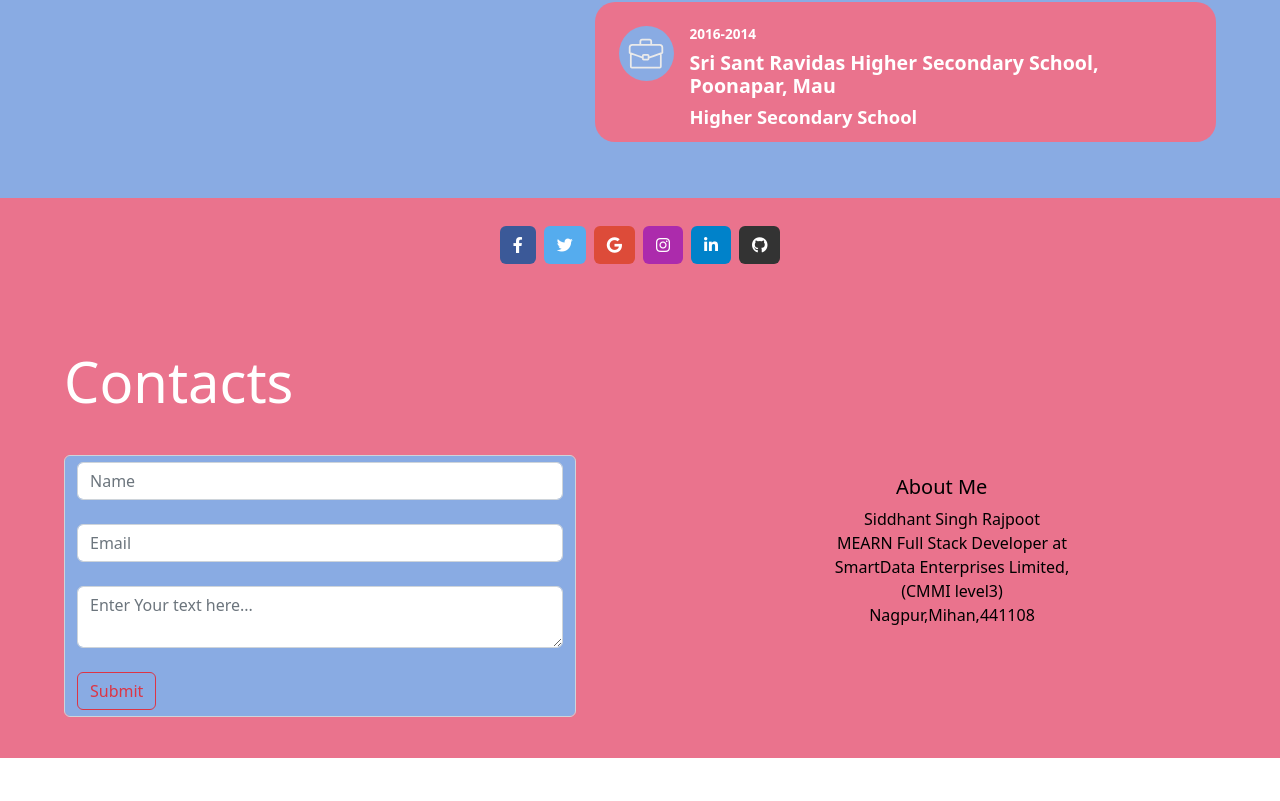
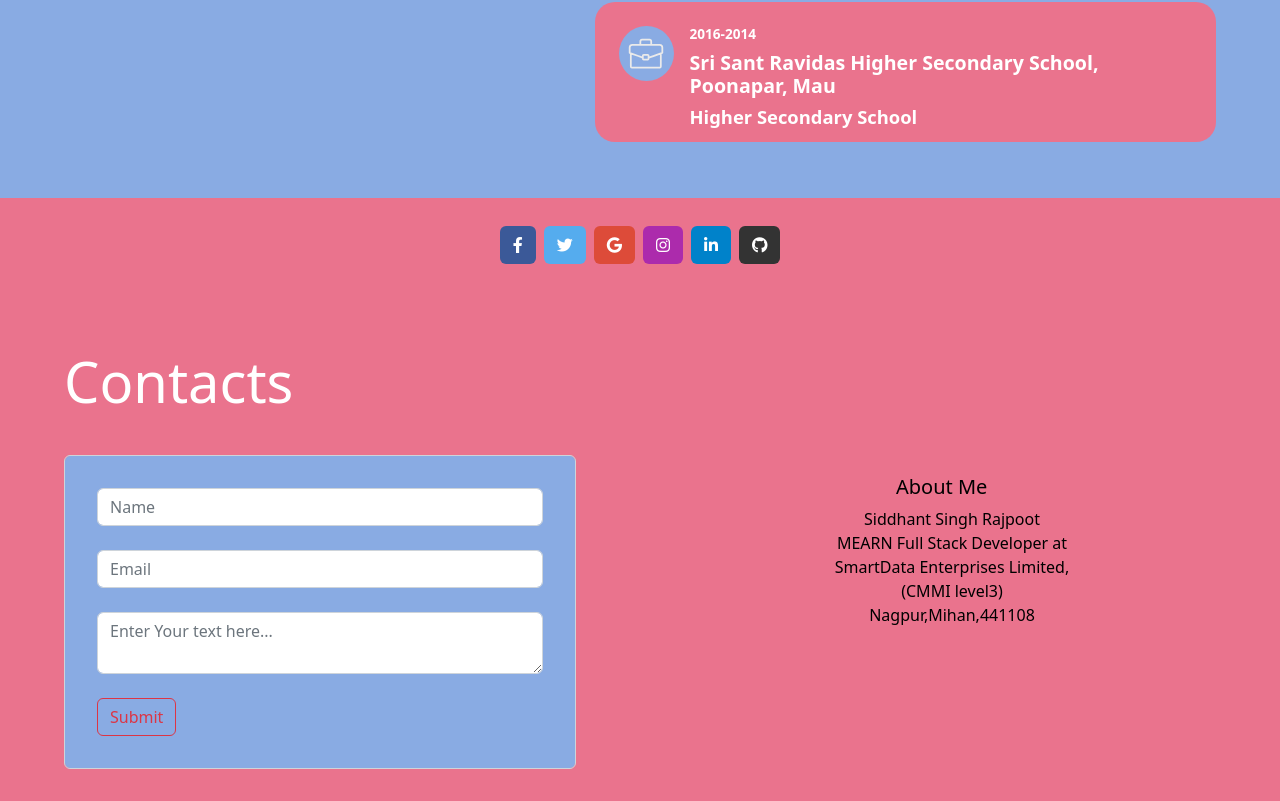
Before and after one commit to im-engineer/Portfolio, a React (Create React App) app in the folder frontend/: page / in a window 1280 px wide. Shown: the part 3501-4302 px from the top of the page. Before the commit the page ends 4259 px from the top, so only its background shows below. Built offline with nearby package versions, Linux system fonts and the light colour scheme; a web font is replaced by a local one.

Commit message:
changes in contact

```diff
--- a/frontend/src/component/Contact/Contact.js
+++ b/frontend/src/component/Contact/Contact.js
@@ -114,7 +114,7 @@ export default function Footer() {
 
           {/* <div className="col-md-3 "></div> */}
           <div className="contacts-form">
-            <form className="form-control" onSubmit={(e) => handleSubmit(e)} style={{backgroundColor: '#89ABE3FF'}}>
+            <form className="form-control" onSubmit={(e) => handleSubmit(e)} style={{backgroundColor: '#89ABE3FF',padding:"2rem"}}>
               <input
                 className="form-control"
                 placeholder="Name"
```
